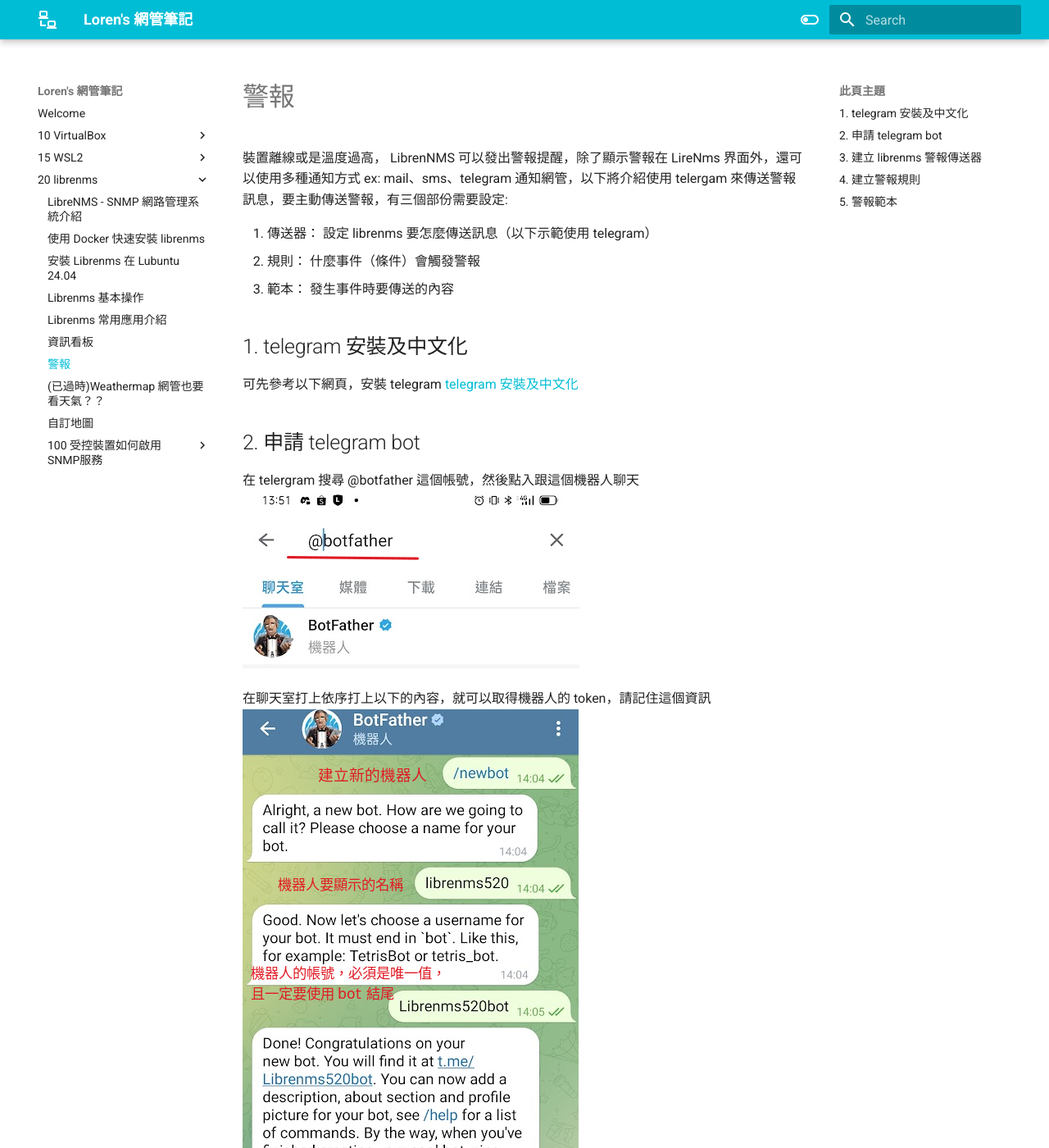
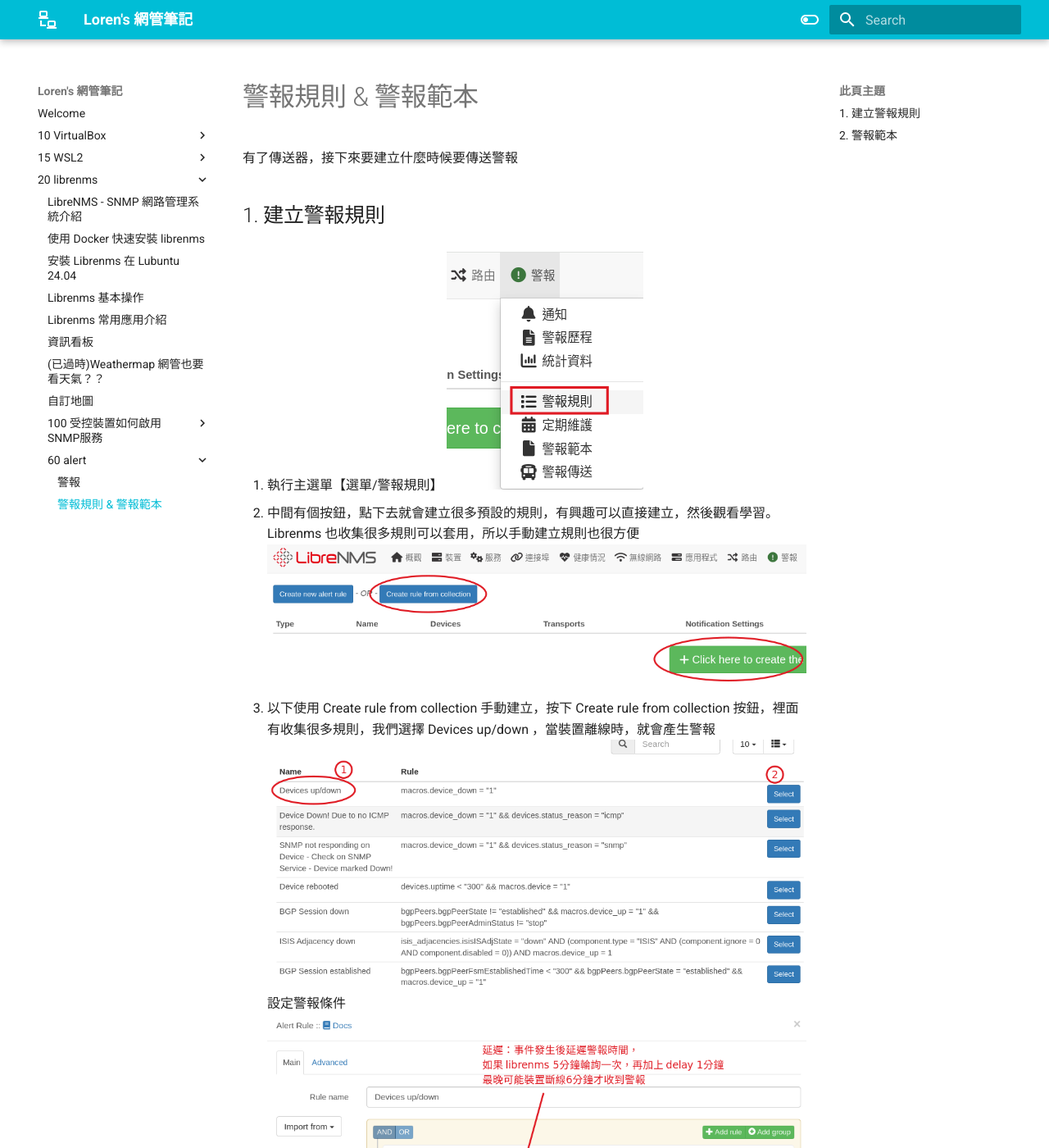
Before and after one commit to loren2018tw/nmnote, an MkDocs documentation site: the page built from docs/20_librenms/60-alert/20_alert_Rule.md, in a window 1280 px wide and 1400 px high. Shown: the whole window at 82% size. Built offline with MkDocs 1.6.1 and Material for MkDocs 9.7.7, drawn with Linux system fonts in a browser that asks for light colours; some of the changed text lies outside the part shown.

Commit message:
loren-d630mt 2025-6-23:15:48:5

```diff
--- a/docs/20_librenms/60-alert.md
+++ b/docs/20_librenms/60-alert/20_alert_Rule.md
@@ -1,39 +1,8 @@
-# 警報
+# 警報規則 & 警報範本
 
-裝置離線或是溫度過高， LibrenNMS 可以發出警報提醒，除了顯示警報在 LireNms 界面外，還可以使用多種通知方式 ex: mail、sms、telegram 通知網管，以下將介紹使用 telergam 來傳送警報訊息，要主動傳送警報，有三個部份需要設定:
 
-1. 傳送器： 設定 librenms 要怎麼傳送訊息（以下示範使用 telegram）
-2. 規則： 什麼事件（條件）會觸發警報
-3. 範本： 發生事件時要傳送的內容
-
-## 1. telegram 安裝及中文化
-可先參考以下網頁，安裝 telegram [telegram 安裝及中文化](https://www.pkstep.com/archives/13832)
-
-## 2. 申請 telegram bot
-
-在 telergram 搜尋 @botfather 這個帳號，然後點入跟這個機器人聊天
-![](2023-12-22-13-59-45.png)
-
-在聊天室打上依序打上以下的內容，就可以取得機器人的 token，請記住這個資訊
-![](2023-12-22-14-13-03.png)
-
-接著在瀏覽器打上，將<你的token>替換成前面取到的 token
-
-[https://api.telegram.org/bot<你的token>/getUpdates](https://api.telegram.org/bot<你的token>/getUpdates)
-
-我們需要的就是回傳資料裡面的聊天室id(chat id)
-
-![](2023-12-22-16-16-05.png)
-
-## 3. 建立 librenms 警報傳送器
-1.
-![](2023-12-22-16-17-52.png)
-2.
-![](2023-12-22-16-18-40.png)
-3. 傳送器類型選擇：telegram。 填入前面取得的 chat id 跟 token，格式可以選擇 HTML 也可以順便設定為預設的傳送器
-![](2023-12-22-16-21-06.png)
-
-## 4. 建立警報規則
+有了傳送器，接下來要建立什麼時候要傳送警報
+## 1. 建立警報規則
 1. 執行主選單【選單/警報規則】
 ![](2023-12-22-16-35-20.png)
 
@@ -45,7 +14,7 @@
 設定警報條件
 ![](2023-12-22-17-03-46.png)
 
-## 5. 警報範本
+## 2. 警報範本
 有傳送器，有規則，最後還要有警報範本（要傳送的警報內容），這三項缺一不可。
 官方說明有提供範本內容，依據不同規則，我們需要知道的資訊不一樣，所以才需要不同範本。例如裝置斷線我們只需要知道是哪台主機跟位置，硬碟容量使用過高，我們會想要知道硬碟空間使用多少、剩餘多少...等。
 也可以所有規則都套用一個警報範本，只是這樣警報的內容可就會太複雜或是缺少需要的資訊。
```
Also changed, not shown: docs/20_librenms/60-alert/10_alert_Transports.md (added, +72 -0 lines), docs/20_librenms/60-alert/10_alert_Transports/1750652432508.png (added), docs/20_librenms/60-alert/10_alert_Transports/1750653724238.png (added), docs/20_librenms/60-alert/10_alert_Transports/1750664024971.png (added), docs/20_librenms/60-alert/10_alert_Transports/1750664418474.png (added), docs/20_librenms/60-alert/10_alert_Transports/1750664656676.png (added).
